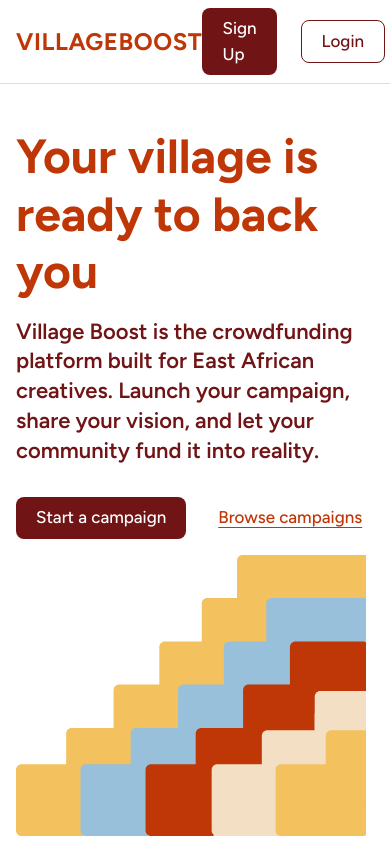
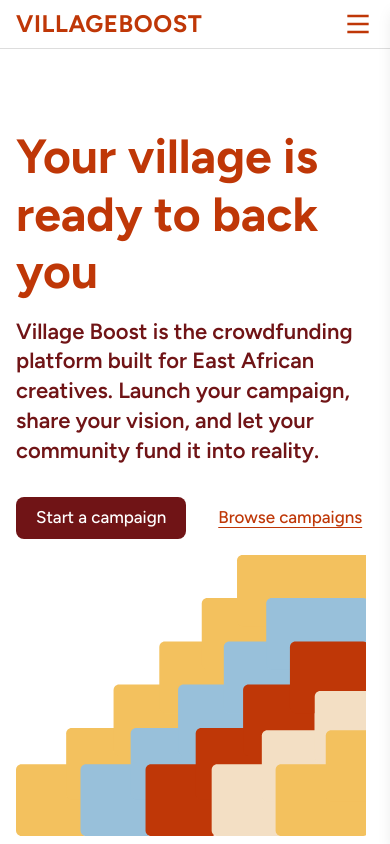
Before and after one commit to villageboost-org/villageboost, a Next.js app: page / in a window 390 px wide. Shown: the top 844 px of the page. Built offline with nearby package versions, Linux system fonts and the light colour scheme.

Commit message:
implement responsive mobile menu with toggle functionality in Header component

```diff
--- a/app/components/Header.tsx
+++ b/app/components/Header.tsx
@@ -1,3 +1,7 @@
+"use client";
+
+import { useState } from "react";
+
 const navLinks = [
   { label: "Home", href: "/" },
   { label: "The Process", href: "/#process" },
@@ -6,7 +10,35 @@ const navLinks = [
   { label: "Contacts", href: "/#contacts" },
 ];
 
+function MenuIcon() {
+  return (
+    <svg
+      viewBox="0 0 24 24"
+      fill="none"
+      stroke="currentColor"
+      strokeWidth={2}
+      className="h-8 w-8">
+      <path d="M4 6h16M4 12h16M4 18h16" />
+    </svg>
+  );
+}
+
+function CloseIcon() {
+  return (
+    <svg
+      viewBox="0 0 24 24"
+      fill="none"
+      stroke="currentColor"
+      strokeWidth={2}
+      className="h-8 w-8">
+      <path d="M6 6l12 12M18 6L6 18" />
+    </svg>
+  );
+}
+
 export default function Header() {
+  const [isMenuOpen, setIsMenuOpen] = useState(false);
+
   return (
     <header className="fixed inset-x-0 top-0 z-50 flex items-center justify-between border-b border-grey/20 bg-white py-2 xl:px-16 md:px-8 px-4">
       <span className="text-2xl font-bold tracking-wide text-rust-red">
@@ -21,20 +53,60 @@ export default function Header() {
         ))}
       </nav>
 
-      <div className="flex items-center gap-6">
-        <a
-          href="/sign-up"
-          className="btn-primary"
-        >
+      <div className="hidden items-center gap-6 md:flex">
+        <a href="/sign-up" className="btn-primary">
           Sign Up
         </a>
-        <a
-          href="/login"
-          className="btn-secondary"
-        >
+        <a href="/login" className="btn-secondary">
           Login
         </a>
       </div>
+
+      <button
+        type="button"
+        aria-label="Toggle menu"
+        aria-expanded={isMenuOpen}
+        className="text-rust-red md:hidden"
+        onClick={() => setIsMenuOpen((open) => !open)}>
+        {isMenuOpen ? <CloseIcon /> : <MenuIcon />}
+      </button>
+
+      <div
+        className={`fixed inset-0 z-40 bg-black/60 transition-opacity md:hidden ${
+          isMenuOpen ? "opacity-100" : "pointer-events-none opacity-0"
+        }`}
+        onClick={() => setIsMenuOpen(false)}
+      />
+
+      <nav
+        className={`fixed inset-y-0 right-0 z-50 flex w-72 flex-col gap-6 bg-white px-4 py-8 shadow-lg transition-transform duration-300 md:hidden ${
+          isMenuOpen ? "translate-x-0" : "translate-x-full"
+        }`}>
+        <div className="flex flex-row gap-6 border-b border-grey/20 pb-6">
+          <a
+            href="/sign-up"
+            className="btn-primary text-center"
+            onClick={() => setIsMenuOpen(false)}>
+            Sign Up
+          </a>
+          <a
+            href="/login"
+            className="btn-secondary text-center"
+            onClick={() => setIsMenuOpen(false)}>
+            Login
+          </a>
+        </div>
+
+        {navLinks.map((link) => (
+          <a
+            key={link.label}
+            href={link.href}
+            className="text-lg font-medium text-rust-red hover:text-maroon"
+            onClick={() => setIsMenuOpen(false)}>
+            {link.label}
+          </a>
+        ))}
+      </nav>
     </header>
   );
 }
```
